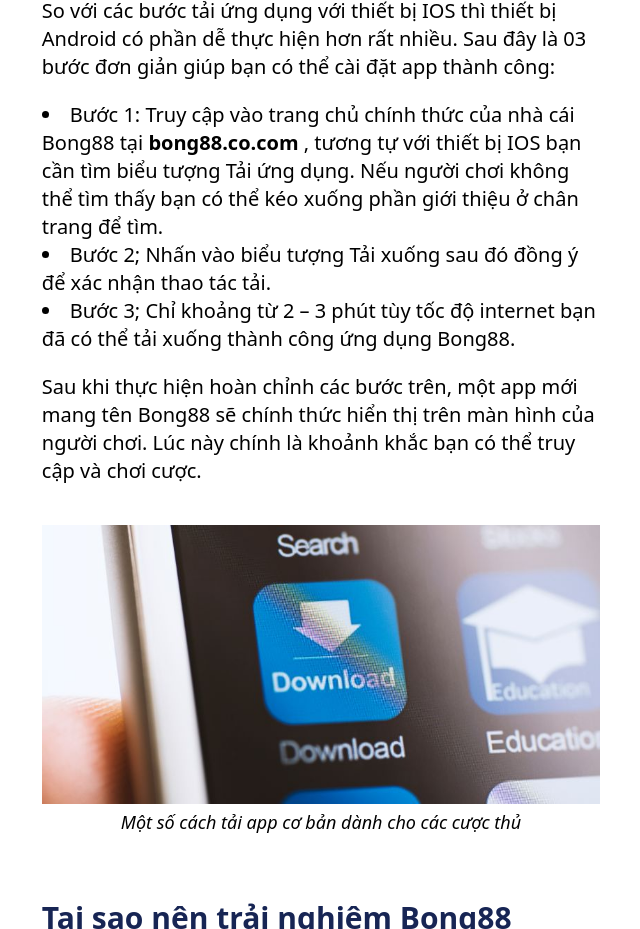
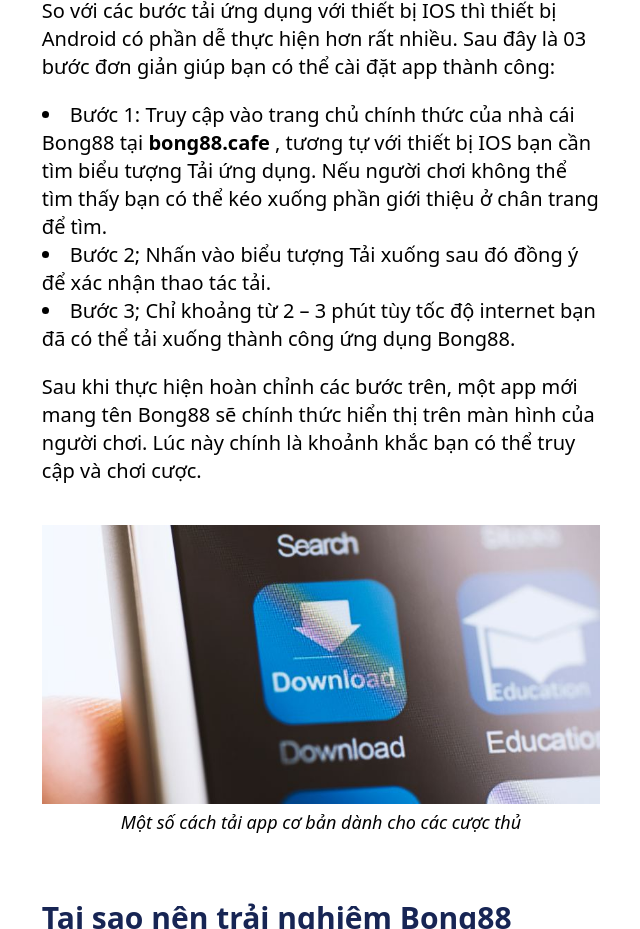
Before and after one commit to Hay88Git/bong88-cafe, a plain HTML site: page foot10.html in a window 1280 px wide. Shown: the part 2157-3086 px from the top of the page, without its empty margins (319-959 px from the left). Drawn offline with nearby package versions, Linux system fonts and the light colour scheme.

Commit message:
update commit

```diff
--- a/foot10.html
+++ b/foot10.html
@@ -99,7 +99,7 @@
                 <h1 class="text-xl md:text-2xl text-blue-950 font-bold py-5">Tải app với Android </h1>
                 <p class="pb-5">So với các bước tải ứng dụng với thiết bị IOS thì thiết bị Android có phần dễ thực hiện
                     hơn rất nhiều. Sau đây là 03 bước đơn giản giúp bạn có thể cài đặt app thành công: </p>
-                <li>Bước 1: Truy cập vào trang chủ chính thức của nhà cái Bong88 tại <b>bong88.co.com</b> , tương tự với
+                <li>Bước 1: Truy cập vào trang chủ chính thức của nhà cái Bong88 tại <b>bong88.cafe</b> , tương tự với
                     thiết bị IOS bạn cần tìm biểu tượng Tải ứng dụng. Nếu người chơi không thể tìm thấy bạn có thể kéo
                     xuống phần giới thiệu ở chân trang để tìm. </li>
                 <li>Bước 2; Nhấn vào biểu tượng Tải xuống sau đó đồng ý để xác nhận thao tác tải. </li>
```
